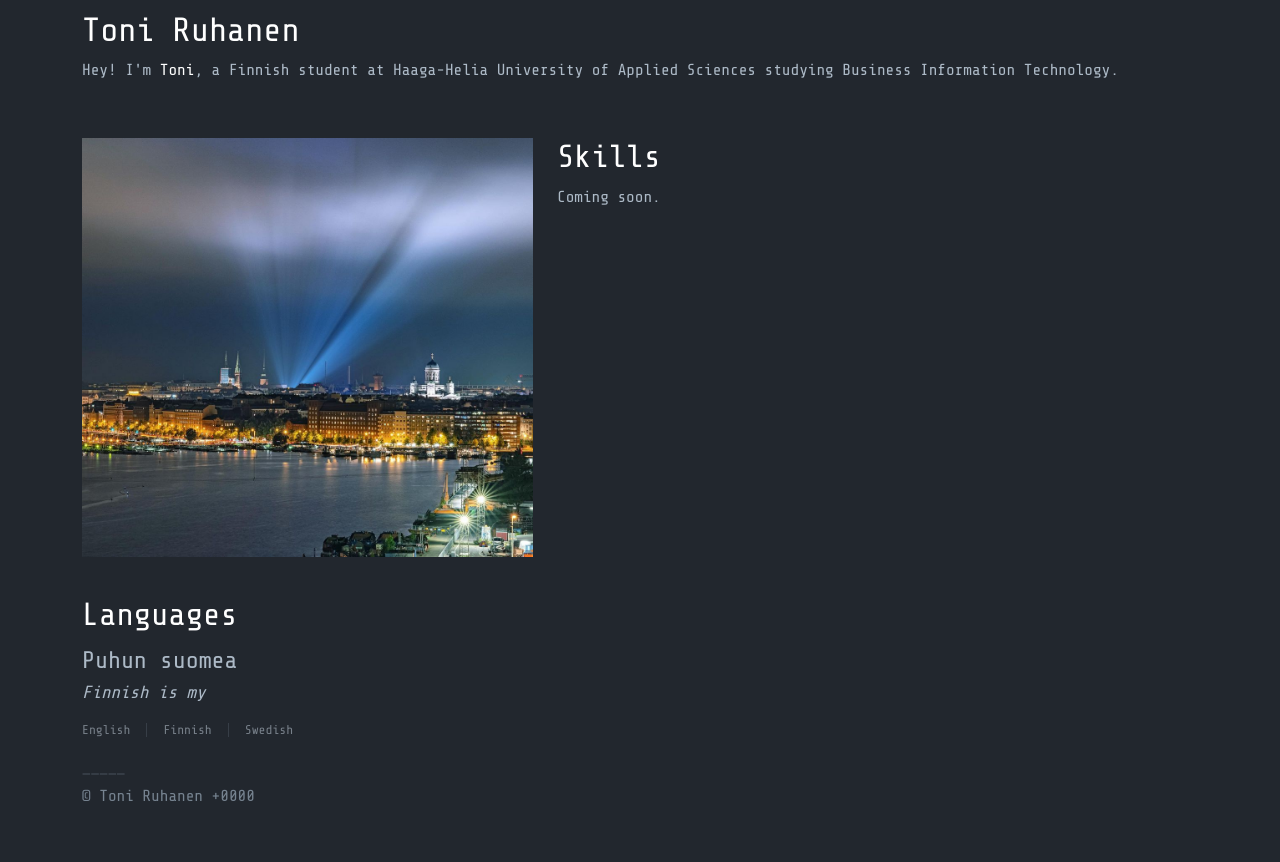
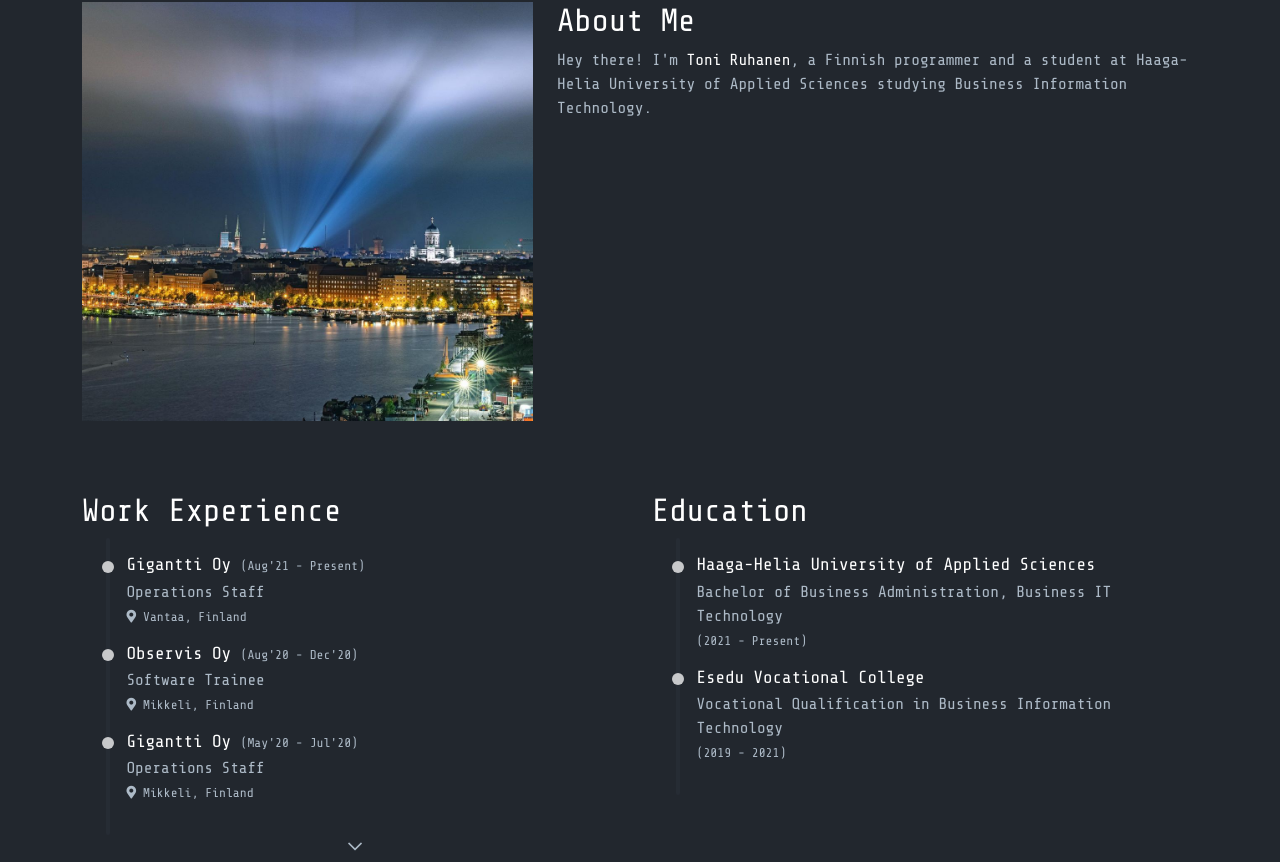
Before and after one commit to Torksi/ruhisfi, a Next.js app: page / in a window 1280 px wide. Shown: the part 838-1700 px from the top of the page. Before the commit the page ends 1676 px from the top, so only its background shows below. Built offline with nearby package versions, Linux system fonts and the light colour scheme.

Commit message:
Adding work experience

```diff
--- /dev/null
+++ b/src/components/ExperienceTree.tsx
@@ -0,0 +1,80 @@
+/* eslint-disable jsx-a11y/no-static-element-interactions */
+/* eslint-disable jsx-a11y/click-events-have-key-events */
+import { useState } from "react";
+import { Fade } from "react-awesome-reveal";
+import { Experience } from "../types";
+
+interface ExperienceTreeProps {
+  experience: Experience[];
+}
+
+const ExperienceTree: React.FC<ExperienceTreeProps> = ({ experience }) => {
+  const [showMore, setShowMore] = useState(false);
+
+  return (
+    <>
+      <div className="experience-tree flex">
+        <div className="experience-tree-trunk" />
+        <div className="experience-tree-node">
+          {experience.map((exp) => {
+            if (!showMore && experience.indexOf(exp) > 2) {
+              return null;
+            }
+            return (
+              <Fade
+                key={`experience-${exp.name}-${exp.length}`}
+                triggerOnce
+                direction="down"
+                duration={800}
+              >
+                <div className="experience-tree-dot" />
+                <div className="experience-container">
+                  <h6 className="mb-1">
+                    {exp.name}{" "}
+                    {!exp.yearsOnly && (
+                      <span className="text-sm color-body">({exp.length})</span>
+                    )}
+                  </h6>
+                  <p className="mb-1">{exp.description}</p>
+                  {exp.location && (
+                    <p className="text-sm">
+                      <i className="fa fa-map-marker-alt" /> {exp.location}
+                    </p>
+                  )}
+
+                  {exp.yearsOnly && (
+                    <p className="text-sm color-body">({exp.length})</p>
+                  )}
+                </div>
+              </Fade>
+            );
+          })}
+        </div>
+      </div>
+      {!showMore && experience.length > 3 && (
+        <p className="text-center">
+          <a
+            onClick={() => setShowMore(true)}
+            title="Show more"
+            className="cursor-pointer color-body"
+          >
+            <i className="far fa-chevron-down" />
+          </a>
+        </p>
+      )}
+      {/* showMore && experience.length > 3 && (
+        <p className="text-center">
+          <a
+            onClick={() => setShowMore(false)}
+            title="Show less"
+            className="cursor-pointer color-body"
+          >
+            <i className="far fa-chevron-up" />
+          </a>
+        </p>
+      ) */}
+    </>
+  );
+};
+
+export default ExperienceTree;
--- /dev/null
+++ b/src/components/content/Experience.tsx
@@ -0,0 +1,80 @@
+import { Fade } from "react-awesome-reveal";
+import ExperienceTree from "../ExperienceTree";
+
+const Experience = () => {
+  return (
+    <div className="content-section">
+      <div className="row">
+        <div className="col-md-6 mb-4">
+          <h2>Work Experience</h2>
+          <Fade triggerOnce direction="down" duration={800}>
+            <ExperienceTree
+              experience={[
+                {
+                  name: "Gigantti Oy",
+                  description: "Operations Staff",
+                  length: "Aug'21 - Present",
+                  location: "Vantaa, Finland",
+                  yearsOnly: false,
+                },
+                {
+                  name: "Observis Oy",
+                  description: "Software Trainee",
+                  length: "Aug'20 - Dec'20",
+                  location: "Mikkeli, Finland",
+                  yearsOnly: false,
+                },
+                {
+                  name: "Gigantti Oy",
+                  description: "Operations Staff",
+                  length: "May'20 - Jul'20",
+                  location: "Mikkeli, Finland",
+                  yearsOnly: false,
+                },
+                {
+                  name: "Observis Oy",
+                  description: "Software Trainee",
+                  length: "Feb'20 - May'20",
+                  location: "Mikkeli, Finland",
+                  yearsOnly: false,
+                },
+                {
+                  name: "Gigantti Oy",
+                  description: "Operations Staff",
+                  length: "Aug'19 - Jan'20",
+                  location: "Mikkeli, Finland",
+                  yearsOnly: false,
+                },
+              ]}
+            />
+          </Fade>
+        </div>
+        <div className="col-md-6 mb-4">
+          <h2>Education</h2>
+          <Fade triggerOnce direction="down" duration={800}>
+            <ExperienceTree
+              experience={[
+                {
+                  name: "Haaga-Helia University of Applied Sciences",
+                  description:
+                    "Bachelor of Business Administration, Business IT Technology",
+                  length: "2021 - Present",
+                  yearsOnly: true,
+                },
+                {
+                  name: "Esedu Vocational College",
+                  description:
+                    "Vocational Qualification in Business Information Technology",
+                  length: "2019 - 2021",
+                  yearsOnly: true,
+                },
+              ]}
+            />
+          </Fade>
+        </div>
+      </div>
+    </div>
+  );
+};
+
+export default Experience;
--- a/src/components/content/Introduction.tsx
+++ b/src/components/content/Introduction.tsx
@@ -1,24 +1,34 @@
 import { Fade } from "react-awesome-reveal";
 import Scroll from "react-scroll";
+import Image from "next/image";
+import helsinkiPicture from "../../images/helsinki.jpg";
 
 const Introduction = () => {
   return (
-    <Fade triggerOnce>
     <Scroll.Element name="introduction">
-        <div className="content-section" id="home">
+      <div className="content-section" id="introduction">
         <div className="row">
-            <div className="col-md-12">
-              <h1>Toni Ruhanen</h1>
+          <div className="col-md-5">
+            <Fade triggerOnce direction="left" duration={800}>
+              <Image
+                alt="Helsinki"
+                src={helsinkiPicture}
+                className="content-image"
+              />
+            </Fade>
+          </div>
+          <div className="col-md-7">
+            <h2>About Me</h2>
             <p>
-                Hey! I&apos;m <span className="text-white">Toni</span>, a
-                Finnish student at Haaga-Helia University of Applied Sciences
-                studying Business Information Technology.
+              Hey there! I&apos;m{" "}
+              <span className="text-white">Toni Ruhanen</span>, a Finnish
+              programmer and a student at Haaga-Helia University of Applied
+              Sciences studying Business Information Technology.
             </p>
           </div>
         </div>
       </div>
     </Scroll.Element>
-    </Fade>
   );
 };
 
--- a/src/components/content/Jumbotron.tsx
+++ b/src/components/content/Jumbotron.tsx
@@ -41,7 +41,7 @@ const Jumbotron = () => {
           onClick={() => {
             scroller.scrollTo("introduction", {
               duration: 250,
-              delay: 0,
+              delay: 100,
               smooth: true,
               offset: -25,
             });
--- a/src/components/content/Languages.tsx
+++ b/src/components/content/Languages.tsx
@@ -28,12 +28,12 @@ const Languages = () => {
     return (
       <>
         <Typist cursor={{ show: false }}>
-          <span className="text-md">{carouselPhrases[currentPhrase][0]}</span>
+          <p className="text-md mb-1">{carouselPhrases[currentPhrase][0]}</p>
         </Typist>
         <Typist cursor={{ show: false }}>
-          <span className="text-alt">
+          <p className="text-alt">
             <i>{carouselPhrases[currentPhrase][1]}</i>
-          </span>
+          </p>
         </Typist>
       </>
     );
@@ -45,9 +45,7 @@ const Languages = () => {
         <div className="row">
           <div className="col-md-12">
             <h2>Languages</h2>
-            <p>
-              <LanguageCarousel />
-            </p>
+            <LanguageCarousel />
             <p className="text-sm">
               {carouselPhrases.map((language) => {
                 return (
--- a/src/components/content/Skills.tsx
+++ /dev/null
@@ -1,27 +0,0 @@
-import Image from "next/image";
-import { Fade } from "react-awesome-reveal";
-import helsinkiPicture from "../../images/helsinki.jpg";
-
-const Skills = () => {
-  return (
-    <div className="content-section" id="skills">
-      <div className="row">
-        <div className="col-md-5">
-          <Fade triggerOnce direction="left" duration={800}>
-            <Image
-              alt="Helsinki"
-              src={helsinkiPicture}
-              className="content-image"
-            />
-          </Fade>
-        </div>
-        <div className="col-md-7">
-          <h2>Skills</h2>
-          <p>Coming soon.</p>
-        </div>
-      </div>
-    </div>
-  );
-};
-
-export default Skills;
--- a/src/pages/_app.tsx
+++ b/src/pages/_app.tsx
@@ -13,7 +13,7 @@ function MyApp({ Component, pageProps }: AppProps) {
           <p className="footer-line" aria-hidden="true">
             —————
           </p>
-          <p>&copy; Toni Ruhanen {dayjs().format("Y")}</p>
+          <p>&copy; Toni Ruhanen {dayjs().format("YYYY")}</p>
         </footer>
       </div>
     </>
--- a/src/pages/index.tsx
+++ b/src/pages/index.tsx
@@ -1,9 +1,9 @@
 import Title from "../components/Title";
 
 import Introduction from "../components/content/Introduction";
-import Skills from "../components/content/Skills";
 import Languages from "../components/content/Languages";
 import Jumbotron from "../components/content/Jumbotron";
+import Experience from "../components/content/Experience";
 
 export default function Home() {
   return (
@@ -12,9 +12,9 @@ export default function Home() {
       <div className="container-flex">
         <Jumbotron />
       </div>
-      <div className="container pt-5">
+      <div className="container pt-2">
         <Introduction />
-        <Skills />
+        <Experience />
         <Languages />
       </div>
     </>
--- a/src/styles/App.scss
+++ b/src/styles/App.scss
@@ -77,6 +77,10 @@ h6 {
 
 .text-sm {
   font-size: 0.8rem;
+}
+
+.text-regular {
+  font-size: 1rem;
 }
 
 .text-alt {
@@ -194,9 +198,7 @@ a {
 }
 
 .content-section {
-  &:not(:first-child) {
-    margin-top: 2.5rem;
-  }
+  margin-top: 2rem;
 }
 
 .page-content {
@@ -242,6 +244,44 @@ a {
 
 .social-media-icons {
   margin-top: 1.5rem;
+}
+
+.flex {
+  display: flex;
+}
+
+// Experience Tree
+.experience-tree-trunk {
+  width: 0.25rem;
+  opacity: 0.25;
+  border-radius: 9999px;
+  background-color: $border-secondary-bg;
+  margin-left: 1.5rem;
+  max-width: 0.25rem;
+  min-width: 0.25rem;
+}
+
+.experience-tree-node {
+  margin-left: -0.47rem;
+  padding-bottom: 1rem;
+  padding-top: 1rem;
+}
+
+.experience-tree-dot {
+  position: absolute !important;
+  border-radius: 9999px;
+  position: relative;
+  opacity: 0.75;
+  width: 0.75rem;
+  min-width: 0.75rem;
+  min-height: 0.75rem;
+  height: 0.75rem;
+  background-color: #fff;
+  margin-top: 0.4rem;
+}
+
+.experience-container {
+  margin-left: 1.5rem;
 }
 
 // Animations
@@ -308,6 +348,14 @@ a {
   color: $body-text;
 }
 
+a {
+  &.color-body {
+    &:hover {
+      color: $body-text;
+    }
+  }
+}
+
 .social-media-icon {
   padding: 0.25rem;
   background-color: #fff;
@@ -326,6 +374,10 @@ a {
   background-color: $border-secondary-bg;
   color: $color-warning;
   padding: 0.2rem;
+}
+
+.cursor-pointer {
+  cursor: pointer;
 }
 
 // Scroll Down Indicator
--- /dev/null
+++ b/src/types.ts
@@ -0,0 +1,7 @@
+export interface Experience {
+  name: string;
+  description: string;
+  length: string;
+  yearsOnly: boolean;
+  location?: string;
+}
```
Lines whose indentation alone changed are shown as unchanged.
